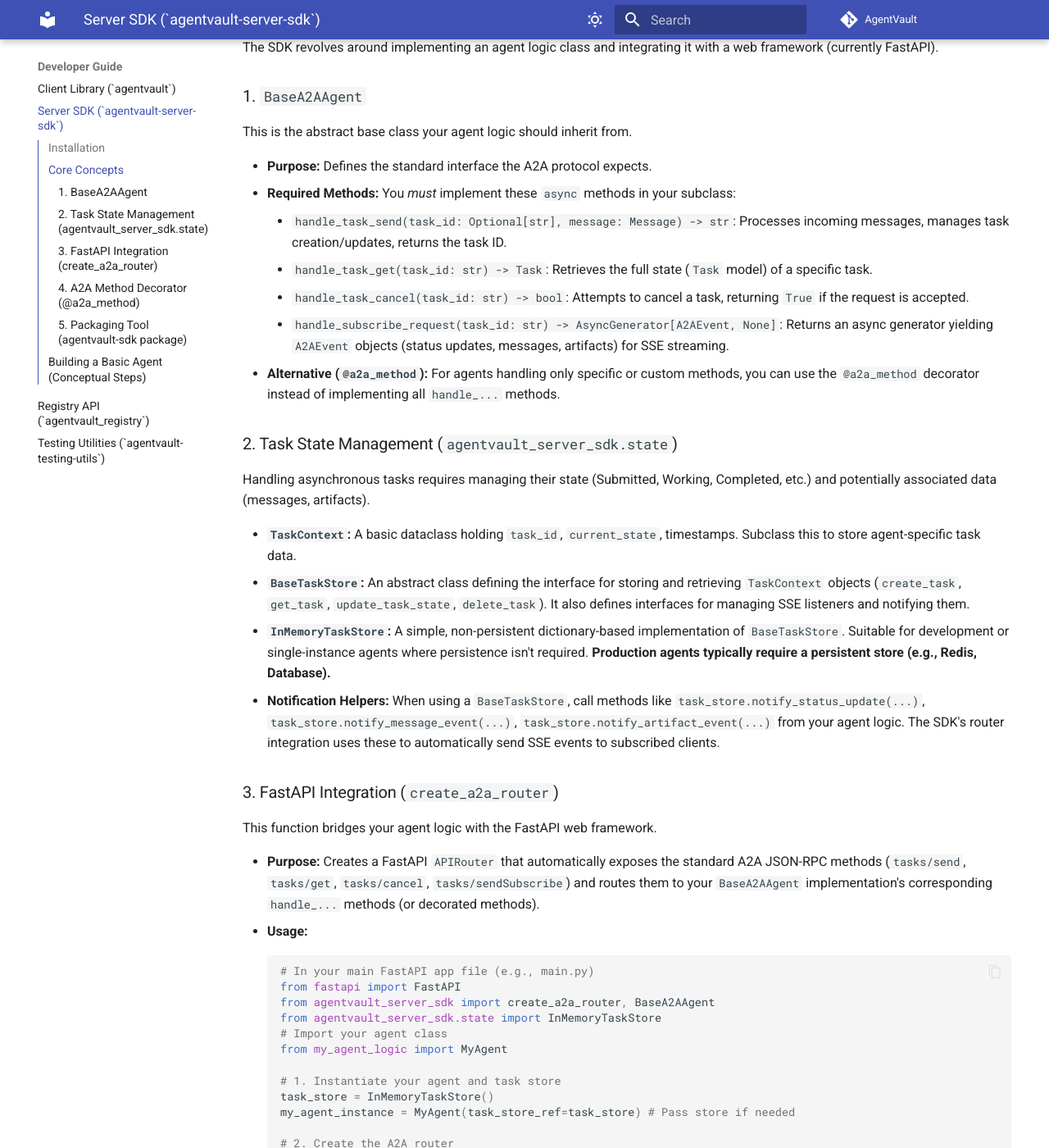
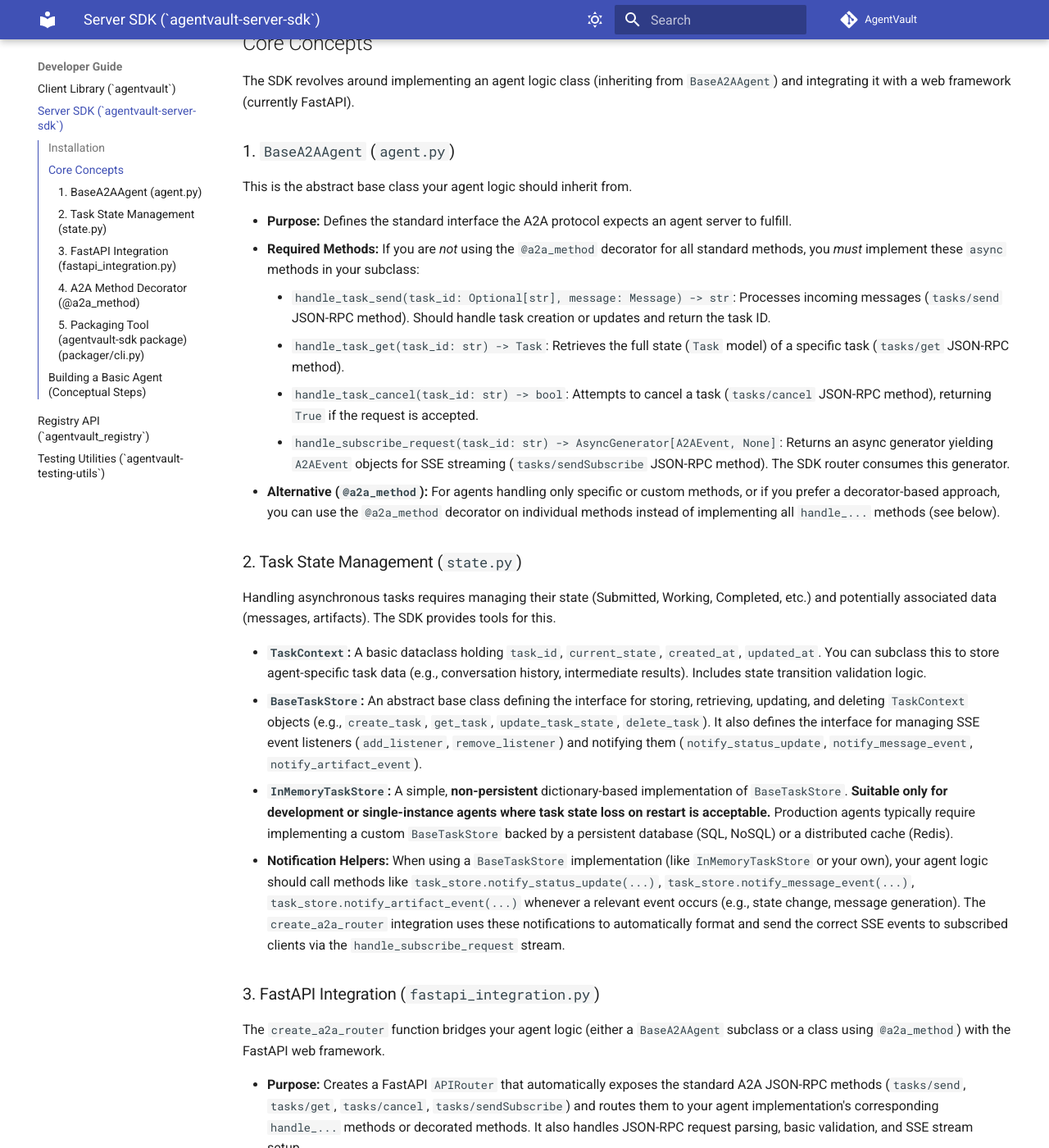
Before and after one commit to ruFFaa/AgentVault, an MkDocs documentation site: the page built from docs/developer_guide/server_sdk.md, in a window 1280 px wide and 1400 px high, scrolled down 565 px. Shown: the whole window at 82% size. Built offline with MkDocs 1.6.1 and Material for MkDocs 9.7.7, drawn with Linux system fonts in a browser that asks for light colours; comment, search, counter and statistics services are not loaded; some of the changed text lies outside the part shown.

Commit message:
Docs: Enhance Server SDK developer guide

````diff
--- a/docs/developer_guide/server_sdk.md
+++ b/docs/developer_guide/server_sdk.md
@@ -9,45 +9,46 @@
 ```bash
 pip install agentvault-server-sdk
 ```
+*(Note: This automatically installs the `agentvault` client library as a dependency).*
 
-See the main [Installation Guide](../installation.md) for more details, including setting up a development environment.
+See the main [Installation Guide](../installation.md) for more details, including setting up a development environment to run from source.
 
 ## Core Concepts
 
-The SDK revolves around implementing an agent logic class and integrating it with a web framework (currently FastAPI).
+The SDK revolves around implementing an agent logic class (inheriting from `BaseA2AAgent`) and integrating it with a web framework (currently FastAPI).
 
-### 1. `BaseA2AAgent`
+### 1. `BaseA2AAgent` (`agent.py`)
 
 This is the abstract base class your agent logic should inherit from.
 
-*   **Purpose:** Defines the standard interface the A2A protocol expects.
-*   **Required Methods:** You *must* implement these `async` methods in your subclass:
-    *   `handle_task_send(task_id: Optional[str], message: Message) -> str`: Processes incoming messages, manages task creation/updates, returns the task ID.
-    *   `handle_task_get(task_id: str) -> Task`: Retrieves the full state (`Task` model) of a specific task.
-    *   `handle_task_cancel(task_id: str) -> bool`: Attempts to cancel a task, returning `True` if the request is accepted.
-    *   `handle_subscribe_request(task_id: str) -> AsyncGenerator[A2AEvent, None]`: Returns an async generator yielding `A2AEvent` objects (status updates, messages, artifacts) for SSE streaming.
-*   **Alternative (`@a2a_method`):** For agents handling only specific or custom methods, you can use the `@a2a_method` decorator instead of implementing all `handle_...` methods.
+*   **Purpose:** Defines the standard interface the A2A protocol expects an agent server to fulfill.
+*   **Required Methods:** If you are *not* using the `@a2a_method` decorator for all standard methods, you *must* implement these `async` methods in your subclass:
+    *   `handle_task_send(task_id: Optional[str], message: Message) -> str`: Processes incoming messages (`tasks/send` JSON-RPC method). Should handle task creation or updates and return the task ID.
+    *   `handle_task_get(task_id: str) -> Task`: Retrieves the full state (`Task` model) of a specific task (`tasks/get` JSON-RPC method).
+    *   `handle_task_cancel(task_id: str) -> bool`: Attempts to cancel a task (`tasks/cancel` JSON-RPC method), returning `True` if the request is accepted.
+    *   `handle_subscribe_request(task_id: str) -> AsyncGenerator[A2AEvent, None]`: Returns an async generator yielding `A2AEvent` objects for SSE streaming (`tasks/sendSubscribe` JSON-RPC method). The SDK router consumes this generator.
+*   **Alternative (`@a2a_method`):** For agents handling only specific or custom methods, or if you prefer a decorator-based approach, you can use the `@a2a_method` decorator on individual methods instead of implementing all `handle_...` methods (see below).
 
-### 2. Task State Management (`agentvault_server_sdk.state`)
+### 2. Task State Management (`state.py`)
 
-Handling asynchronous tasks requires managing their state (Submitted, Working, Completed, etc.) and potentially associated data (messages, artifacts).
+Handling asynchronous tasks requires managing their state (Submitted, Working, Completed, etc.) and potentially associated data (messages, artifacts). The SDK provides tools for this.
 
-*   **`TaskContext`:** A basic dataclass holding `task_id`, `current_state`, timestamps. Subclass this to store agent-specific task data.
-*   **`BaseTaskStore`:** An abstract class defining the interface for storing and retrieving `TaskContext` objects (`create_task`, `get_task`, `update_task_state`, `delete_task`). It also defines interfaces for managing SSE listeners and notifying them.
-*   **`InMemoryTaskStore`:** A simple, non-persistent dictionary-based implementation of `BaseTaskStore`. Suitable for development or single-instance agents where persistence isn't required. **Production agents typically require a persistent store (e.g., Redis, Database).**
-*   **Notification Helpers:** When using a `BaseTaskStore`, call methods like `task_store.notify_status_update(...)`, `task_store.notify_message_event(...)`, `task_store.notify_artifact_event(...)` from your agent logic. The SDK's router integration uses these to automatically send SSE events to subscribed clients.
+*   **`TaskContext`:** A basic dataclass holding `task_id`, `current_state`, `created_at`, `updated_at`. You can subclass this to store agent-specific task data (e.g., conversation history, intermediate results). Includes state transition validation logic.
+*   **`BaseTaskStore`:** An abstract base class defining the interface for storing, retrieving, updating, and deleting `TaskContext` objects (e.g., `create_task`, `get_task`, `update_task_state`, `delete_task`). It also defines the interface for managing SSE event listeners (`add_listener`, `remove_listener`) and notifying them (`notify_status_update`, `notify_message_event`, `notify_artifact_event`).
+*   **`InMemoryTaskStore`:** A simple, **non-persistent** dictionary-based implementation of `BaseTaskStore`. **Suitable only for development or single-instance agents where task state loss on restart is acceptable.** Production agents typically require implementing a custom `BaseTaskStore` backed by a persistent database (SQL, NoSQL) or a distributed cache (Redis).
+*   **Notification Helpers:** When using a `BaseTaskStore` implementation (like `InMemoryTaskStore` or your own), your agent logic should call methods like `task_store.notify_status_update(...)`, `task_store.notify_message_event(...)`, `task_store.notify_artifact_event(...)` whenever a relevant event occurs (e.g., state change, message generation). The `create_a2a_router` integration uses these notifications to automatically format and send the correct SSE events to subscribed clients via the `handle_subscribe_request` stream.
 
-### 3. FastAPI Integration (`create_a2a_router`)
+### 3. FastAPI Integration (`fastapi_integration.py`)
 
-This function bridges your agent logic with the FastAPI web framework.
+The `create_a2a_router` function bridges your agent logic (either a `BaseA2AAgent` subclass or a class using `@a2a_method`) with the FastAPI web framework.
 
-*   **Purpose:** Creates a FastAPI `APIRouter` that automatically exposes the standard A2A JSON-RPC methods (`tasks/send`, `tasks/get`, `tasks/cancel`, `tasks/sendSubscribe`) and routes them to your `BaseA2AAgent` implementation's corresponding `handle_...` methods (or decorated methods).
+*   **Purpose:** Creates a FastAPI `APIRouter` that automatically exposes the standard A2A JSON-RPC methods (`tasks/send`, `tasks/get`, `tasks/cancel`, `tasks/sendSubscribe`) and routes them to your agent implementation's corresponding `handle_...` methods or decorated methods. It also handles JSON-RPC request parsing, basic validation, and SSE stream setup.
 *   **Usage:**
     ```python
     # In your main FastAPI app file (e.g., main.py)
     from fastapi import FastAPI
     from agentvault_server_sdk import create_a2a_router, BaseA2AAgent
-    from agentvault_server_sdk.state import InMemoryTaskStore
+    from agentvault_server_sdk.state import InMemoryTaskStore # Or your custom store
     # Import your agent class
     from my_agent_logic import MyAgent
 
@@ -55,101 +56,109 @@
     task_store = InMemoryTaskStore()
     my_agent_instance = MyAgent(task_store_ref=task_store) # Pass store if needed
 
-    # 2. Create the A2A router
+    # 2. Create the A2A router, passing the agent and store
     a2a_router = create_a2a_router(
         agent=my_agent_instance,
-        task_store=task_store # Provide the store instance
+        task_store=task_store # Required for SSE notifications
     )
 
     # 3. Create the FastAPI app and include the router
     app = FastAPI(title="My A2A Agent")
-    app.include_router(a2a_router, prefix="/a2a") # Mount at /a2a
+    app.include_router(a2a_router, prefix="/a2a") # Mount at standard /a2a path
 
-    # 4. IMPORTANT: Add required exception handlers
-    # (See example below and basic_a2a_server example)
-    # ... add exception handlers ...
-    ```
-*   **Exception Handling:** The router relies on specific exception handlers being added to the *main FastAPI app* to translate internal errors (like `TaskNotFoundError`, `ValueError`, `AgentServerError`) into correct JSON-RPC error responses. You **must** add these handlers:
-    ```python
-    from fastapi import Request, FastAPI
+    # 4. !!! CRITICAL: Add Required Exception Handlers !!!
+    # These handlers translate SDK/agent errors into proper JSON-RPC error responses.
+    # Your application WILL NOT return correct errors without them.
+    from fastapi import Request
     from fastapi.responses import JSONResponse
     from pydantic import ValidationError as PydanticValidationError
+    # --- Use pydantic_core.ValidationError if using Pydantic v2 ---
+    # from pydantic_core import ValidationError as PydanticValidationError
     from agentvault_server_sdk.exceptions import AgentServerError, TaskNotFoundError
     from agentvault_server_sdk.fastapi_integration import (
         task_not_found_handler, validation_exception_handler,
         agent_server_error_handler, generic_exception_handler
     )
 
-    app = FastAPI() # Your app instance
-    # ... include router ...
-
     app.add_exception_handler(TaskNotFoundError, task_not_found_handler)
-    app.add_exception_handler(ValueError, validation_exception_handler)
-    app.add_exception_handler(TypeError, validation_exception_handler)
-    app.add_exception_handler(PydanticValidationError, validation_exception_handler)
-    app.add_exception_handler(AgentServerError, agent_server_error_handler)
-    app.add_exception_handler(Exception, generic_exception_handler) # Catch-all
+    app.add_exception_handler(ValueError, validation_exception_handler) # Catches basic validation
+    app.add_exception_handler(TypeError, validation_exception_handler) # Catches type errors in params
+    app.add_exception_handler(PydanticValidationError, validation_exception_handler) # Catches Pydantic errors
+    app.add_exception_handler(AgentServerError, agent_server_error_handler) # Catches agent-specific errors
+    app.add_exception_handler(Exception, generic_exception_handler) # Catch-all for unexpected errors
     ```
 
 ### 4. A2A Method Decorator (`@a2a_method`)
 
-An alternative for exposing specific methods without implementing the full `BaseA2AAgent` interface.
+An alternative or supplement to implementing the full `BaseA2AAgent` interface.
 
-*   **Purpose:** Expose individual `async def` methods in your class as specific JSON-RPC methods. Useful for simpler agents or custom methods.
+*   **Purpose:** Expose individual `async def` methods within your agent class as specific JSON-RPC methods. Useful for simpler agents, custom methods beyond the standard A2A set, or overriding specific standard methods with custom logic.
 *   **Usage:**
     ```python
     from agentvault_server_sdk import BaseA2AAgent, a2a_method
     from agentvault.models import Task # Example import
 
-    class DecoratedAgent(BaseA2AAgent):
+    class DecoratedAgent(BaseA2AAgent): # Still inherit for structure
 
         @a2a_method("custom/ping")
         async def ping_handler(self) -> str:
+            # No parameters needed
             return "pong"
 
         @a2a_method("tasks/get") # Override standard method
-        async def custom_get(self, id: str) -> Task: # Params validated from type hints
+        async def custom_get_task(self, task_id: str) -> Task: # Params validated from type hints
             # ... custom logic to fetch task ...
-            task_data = await get_my_task_data(id)
+            task_data = await get_my_task_data(task_id)
             # Return value validated against type hint
             return Task(**task_data)
 
-        # No need to implement handle_task_send, handle_task_cancel etc.
-        # if only using decorators for the methods you support.
-        # The router will return "Method not found" for others.
+        # If using only decorators for standard methods, you don't *need*
+        # to implement the corresponding handle_ methods. The router will
+        # prioritize decorated methods and return "Method not found" for others.
     ```
-*   **Validation:** The router automatically validates incoming `params` against the decorated function's type hints and validates the return value against the function's return type hint using Pydantic.
+*   **Validation:** The `create_a2a_router` automatically validates incoming JSON-RPC `params` against the decorated function's type hints (using Pydantic internally) and validates the return value against the function's return type hint.
 
-### 5. Packaging Tool (`agentvault-sdk package`)
+### 5. Packaging Tool (`agentvault-sdk package`) (`packager/cli.py`)
 
-A CLI tool to help prepare your agent for deployment, typically via Docker.
+A CLI tool to help prepare your agent project for deployment, typically via Docker.
 
 *   **Command:** `agentvault-sdk package [OPTIONS]`
-*   **Functionality:** Generates a standard multi-stage `Dockerfile`, a `.dockerignore` file, and copies `requirements.txt` and optionally `agent-card.json` to an output directory.
+*   **Functionality:** Generates a standard multi-stage `Dockerfile`, a `.dockerignore` file, and copies `requirements.txt` and optionally `agent-card.json` to a specified output directory, ready for `docker build`.
 *   **Key Options:**
-    *   `--output-dir` / `-o` (Required): Where to put generated files.
-    *   `--entrypoint` / `-e` (Required): Import path to your FastAPI app instance (e.g., `my_agent.main:app`).
-    *   `--python`: Python version for Docker image (default: 3.11).
-    *   `--suffix`: Base image suffix (default: slim-bookworm).
-    *   `--port`: Port inside the container (default: 8000).
-    *   `--requirements` / `-r`: Path to `requirements.txt` (defaults to `./requirements.txt`).
-    *   `--agent-card` / `-c`: Path to `agent-card.json` to copy.
+    *   `--output-dir DIRECTORY` / `-o DIRECTORY`: **(Required)** Directory to write Dockerfile and other artifacts.
+    *   `--entrypoint TEXT`: **(Required)** Python import path to the FastAPI app instance (e.g., `my_agent.main:app`).
+    *   `--python TEXT`: Python version for the base image tag (e.g., 3.10, 3.11). [default: 3.11]
+    *   `--suffix TEXT`: Suffix for the python base image (e.g., slim-bookworm, alpine). [default: slim-bookworm]
+    *   `--port INTEGER`: Port the application will listen on inside the container. [default: 8000]
+    *   `--requirements PATH` / `-r PATH`: Path to the requirements.txt file. If not provided, it looks for `./requirements.txt` in the current directory and copies it if found. Issues a warning if the SDK dependency seems missing.
+    *   `--agent-card PATH` / `-c PATH`: Path to the agent-card.json file. If provided, it will be copied into the output directory.
+    *   `--app-dir TEXT`: Directory inside the container where the application code will reside. [default: /app]
 *   **Example:**
     ```bash
-    agentvault-sdk package -o ./build -e my_agent.main:app -r ./requirements.txt -c ./agent-card.json
-    # Then build: docker build -t my-agent-image -f ./build/Dockerfile .
+    # Assuming FastAPI app is in src/my_agent/main.py as 'app'
+    # and requirements.txt / agent-card.json are in the current directory
+    agentvault-sdk package \
+        --output-dir ./build \
+        --entrypoint my_agent.main:app \
+        --requirements ./requirements.txt \
+        --agent-card ./agent-card.json \
+        --python 3.11
+
+    # Then build the image from the project root:
+    # docker build -t my-agent-image:latest -f ./build/Dockerfile .
     ```
 
 ## Building a Basic Agent (Conceptual Steps)
 
-1.  **Define Agent Logic:** Create a class inheriting from `BaseA2AAgent`.
-2.  **Implement Handlers/Methods:** Implement the required `handle_...` methods or use the `@a2a_method` decorator for the A2A methods your agent supports. Use a `TaskStore` (like `InMemoryTaskStore` initially) to manage state. Use `notify_...` methods on the store to trigger SSE events.
-3.  **Create FastAPI App:** Set up a basic FastAPI application (`main.py`).
-4.  **Instantiate Agent & Store:** Create instances of your agent class and task store.
-5.  **Create & Include Router:** Use `create_a2a_router(agent=..., task_store=...)` and include it in your FastAPI app (e.g., at prefix `/a2a`).
-6.  **Add Exception Handlers:** Add the required handlers (shown above) to your main FastAPI app instance.
-7.  **Create Agent Card:** Write an `agent-card.json` describing your agent, ensuring the `url` points to your FastAPI endpoint (e.g., `http://your-host/a2a`).
-8.  **Run:** Use `uvicorn main:app --host ... --port ...`.
-9.  **(Optional) Package:** Use `agentvault-sdk package` to create Docker artifacts.
+1.  **Define Agent Logic:** Create a class inheriting from `BaseA2AAgent` (or use decorators).
+2.  **Implement Handlers/Methods:** Implement the required `async handle_...` methods (or decorate specific methods) to handle A2A requests.
+3.  **Manage State:** Choose or implement a `BaseTaskStore` (start with `InMemoryTaskStore` for development). Pass it to your agent instance if needed. Use `task_store.notify_...` methods within your agent logic to trigger SSE events for subscribed clients.
+4.  **Create FastAPI App:** Set up a standard FastAPI application (`main.py`).
+5.  **Instantiate Agent & Store:** Create instances of your agent class and task store.
+6.  **Create & Include Router:** Use `create_a2a_router(agent=..., task_store=...)` and include the returned router in your FastAPI app (e.g., at prefix `/a2a`).
+7.  **Add Exception Handlers:** **Crucially**, add the required SDK exception handlers (`task_not_found_handler`, etc.) to your main FastAPI app instance using `app.add_exception_handler(...)`.
+8.  **Create Agent Card:** Write an `agent-card.json` describing your agent, ensuring the `url` points to your FastAPI A2A endpoint (e.g., `http://your-host/a2a`). Include appropriate `authSchemes`.
+9.  **Run:** Use `uvicorn main:app --host ... --port ...`.
+10. **(Optional) Package:** Use `agentvault-sdk package` to generate Docker artifacts for deployment.
 
-Refer to the [Basic A2A Server Example](../examples.md) for a runnable implementation.
+Refer to the [Basic A2A Server Example](../examples.md) for a complete, runnable implementation.
````
